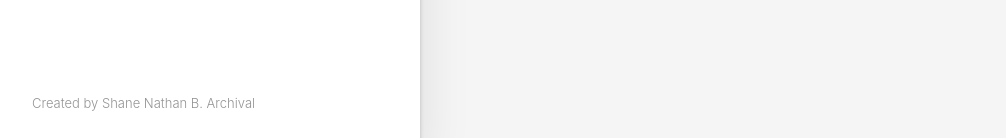
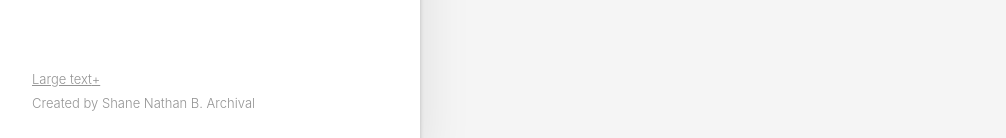
Before and after one commit to Shanenathanarchival/csit340g5-notes, a React (Vite) app: page / in a window 1280 px wide. Shown: the part 659-797 px from the top of the page, without its empty margins (0-1006 px from the left). Built offline with nearby package versions, Linux system fonts and the light colour scheme.

Commit message:
feat: add a large text setting with context

```diff
--- a/src/App.jsx
+++ b/src/App.jsx
@@ -1,12 +1,18 @@
+import { useState } from 'react'
+import { SettingsContext } from './SettingsContext.js'
 import Notes from './components/Notes.jsx'
 import Info from './components/Info.jsx'
 
 function App() {
+  const [largeText, setLargeText] = useState(false)
+
   return (
-    <div className="bg-[#f5f5f5] font-light text-[#111]">
-      <Notes />
-      <Info name="Shane Nathan B. Archival" />
-    </div>
+    <SettingsContext value={{ largeText, setLargeText }}>
+      <div className="bg-[#f5f5f5] font-light text-[#111]">
+        <Notes />
+        <Info name="Shane Nathan B. Archival" />
+      </div>
+    </SettingsContext>
   )
 }
 
--- /dev/null
+++ b/src/SettingsContext.js
@@ -0,0 +1,3 @@
+import { createContext } from 'react'
+
+export const SettingsContext = createContext(null)
--- a/src/components/Info.jsx
+++ b/src/components/Info.jsx
@@ -1,6 +1,19 @@
+import { useContext } from 'react'
+import { SettingsContext } from '../SettingsContext.js'
+
 function Info({ name }) {
+  const { largeText, setLargeText } = useContext(SettingsContext)
+
   return (
     <footer className="fixed bottom-7 left-8 z-10 text-[13px] text-[#949494]">
+      <button
+        type="button"
+        onClick={() => setLargeText(!largeText)}
+        className="mb-1 cursor-pointer underline hover:text-[#b83f45]"
+      >
+        {largeText ? 'Normal text' : 'Large text'}
++     </button>
+
       <p>Created by {name}</p>
     </footer>
   )
--- a/src/components/NoteCard.jsx
+++ b/src/components/NoteCard.jsx
@@ -1,13 +1,30 @@
-import { useState } from 'react'
+import { useState, useContext } from 'react'
+import { SettingsContext } from '../SettingsContext.js'
+
 function NoteCard({ title, body }) {
   const [isExpanded, setIsExpanded] = useState(false)
+  const { largeText } = useContext(SettingsContext)
 
   return (
     <div>
-      <h3 className="pr-8 text-[22px] font-normal break-words">{title}</h3>
+      <h3
+        className={
+          largeText
+            ? 'pr-8 text-[28px] font-normal break-words'
+            : 'pr-8 text-[22px] font-normal break-words'
+        }
+      >
+        {title}
+      </h3>
 
       {isExpanded && (
-        <p className="mt-3 text-[17px] break-words whitespace-pre-wrap text-[#4d4d4d]">
+        <p
+          className={
+            largeText
+              ? 'mt-3 text-[21px] break-words whitespace-pre-wrap text-[#4d4d4d]'
+              : 'mt-3 text-[17px] break-words whitespace-pre-wrap text-[#4d4d4d]'
+          }
+        >
           {body}
         </p>
       )}
--- a/src/components/Notes.jsx
+++ b/src/components/Notes.jsx
@@ -74,7 +74,7 @@ function Notes() {
                     value={search}
                     onChange={(e) => setSearch(e.target.value)}
                     placeholder="Search by title"
-                    className="h-[52px] w-full border border-[#e6e6e6] px-4 text-lg outline-none placeholder:text-black/40 placeholder:italic focus:border-[#cf7d7d]"
+                    className="h-13 w-full border border-[#e6e6e6] px-4 text-lg outline-none placeholder:text-black/40 placeholder:italic focus:border-[#cf7d7d]"
                 />
             </div>
 
@@ -86,18 +86,18 @@ function Notes() {
                     value={form.title}
                     onChange={handleChange}
                     placeholder="Title"
-                    className="h-[52px] w-full border border-[#e6e6e6] px-4 text-lg outline-none placeholder:text-black/40 placeholder:italic focus:border-[#cf7d7d]"
+                    className="h-13 w-full border border-[#e6e6e6] px-4 text-lg outline-none placeholder:text-black/40 placeholder:italic focus:border-[#cf7d7d]"
                 />
                 <textarea
                     name="body"
                     value={form.body}
                     onChange={handleChange}
                     placeholder="Write your note"
-                    className="h-[120px] w-full resize-none py-3 border border-[#e6e6e6] px-4 text-lg outline-none placeholder:text-black/40 placeholder:italic focus:border-[#cf7d7d]"
+                    className="h-30 w-full resize-none py-3 border border-[#e6e6e6] px-4 text-lg outline-none placeholder:text-black/40 placeholder:italic focus:border-[#cf7d7d]"
                 />
                 <button
                     type="submit"
-                    className="h-[50px] w-full cursor-pointer bg-[#b83f45] text-[17px] font-normal text-white hover:bg-[#a33439]"
+                    className="h-12.5 w-full cursor-pointer bg-[#b83f45] text-[17px] font-normal text-white hover:bg-[#a33439]"
                 >
                     Add Note
                 </button>
```
